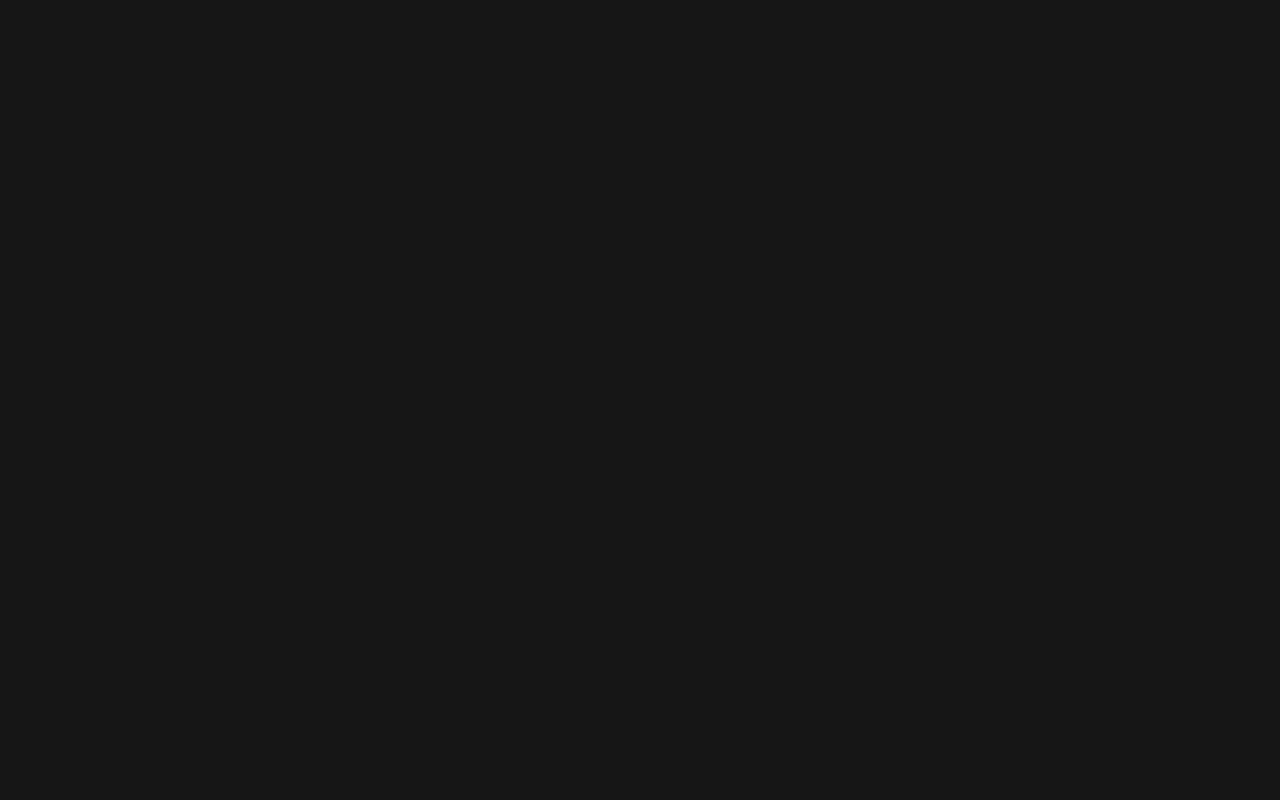
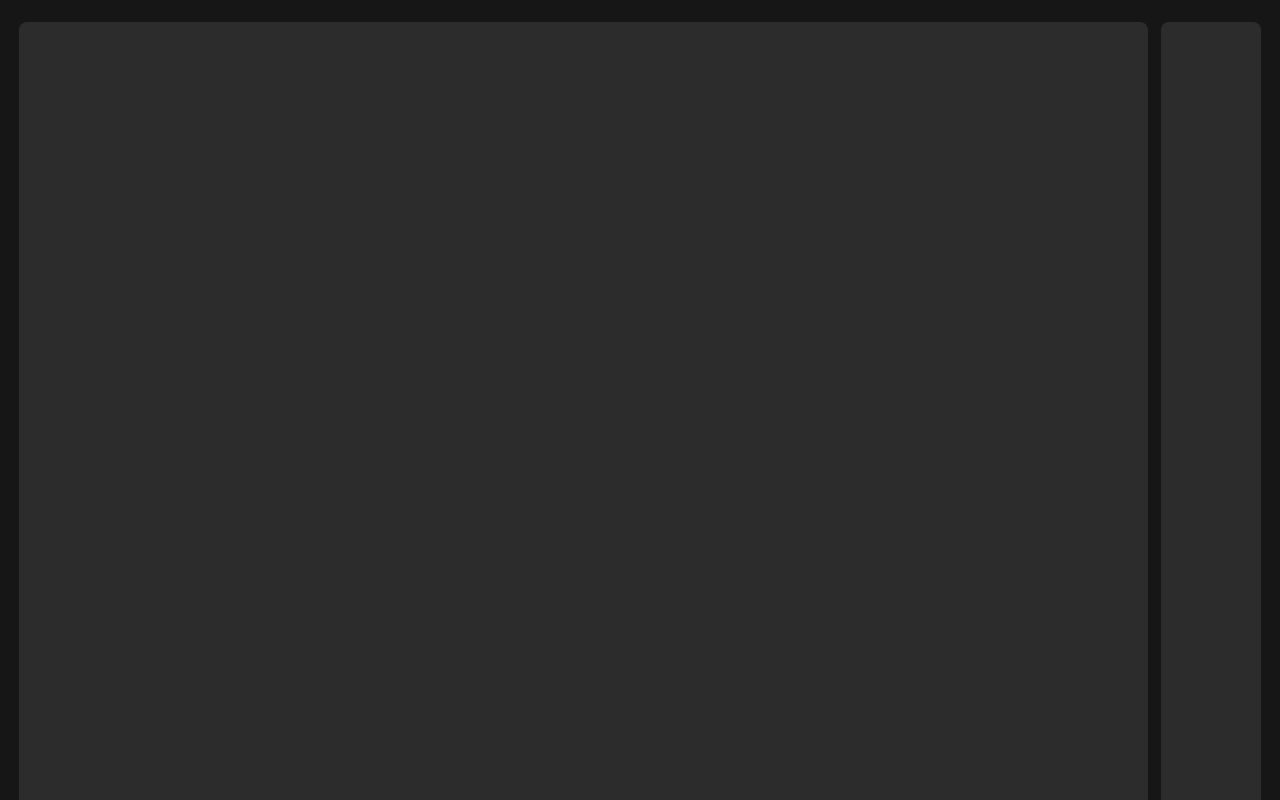
Before and after one commit to njcushing/odin-wheres-wally, a React (Vite) app in the folder packages/frontend/: page /play in a window 1280 px wide. Shown: the top 800 px of the page. Built offline with nearby package versions, Linux system fonts and the light colour scheme; a web font is replaced by a local one.

Commit message:
Set up basic layout for main game area of Play page component

```diff
--- a/packages/frontend/src/pages/Play/index.jsx
+++ b/packages/frontend/src/pages/Play/index.jsx
@@ -2,8 +2,16 @@ import styles from "./index.module.css";
 
 const Play = () => {
     return (
-        <>
-        </>
+        <div className={styles["wrapper"]}>
+        <div className={styles["container"]}>
+            <div className={styles["game-container"]}>
+                <div className={styles["image-container"]}>
+                </div>
+                <div className={styles["characters-found-container"]}>
+                </div>
+            </div>
+        </div>
+        </div>
     )
 };
 
--- a/packages/frontend/src/pages/Play/index.module.css
+++ b/packages/frontend/src/pages/Play/index.module.css
@@ -0,0 +1,60 @@
+@keyframes fade-in {
+    from {
+        opacity: 0%;
+        transform: translateY(0.5rem);
+    }
+    to {
+        opacity: 100%;
+        transform: translateY(0rem);
+    }
+}
+
+.wrapper {
+    container-type: inline-size;
+
+    width: 100%;
+    height: 100%;
+}
+
+.container {
+    align-self: center;
+
+    display: grid;
+    grid-template-rows: repeat(2, auto) 1fr;
+    align-items: center;
+    gap: 0.75rem;
+
+    width: auto;
+    height: 100%;
+    padding: 0.6rem 0.4rem;
+}
+
+.game-container {
+    display: grid;
+    grid-template-columns: 1fr auto;
+    justify-items: center;
+    gap: 0.8rem;
+
+    width: 100%;
+    height: 100%;
+}
+
+.image-container {
+    grid-area: 1 / 1 / -1 / 2;
+
+    width: 100%;
+    height: 100%;
+
+    border-radius: 8px;
+    background-color: rgb(44, 44, 44);
+}
+
+.characters-found-container {
+    grid-area: 1 / 2 / -1 / -1;
+
+    width: 100px;
+    height: 1000px;
+
+    border-radius: 8px;
+    background-color: rgb(44, 44, 44);
+}
```
